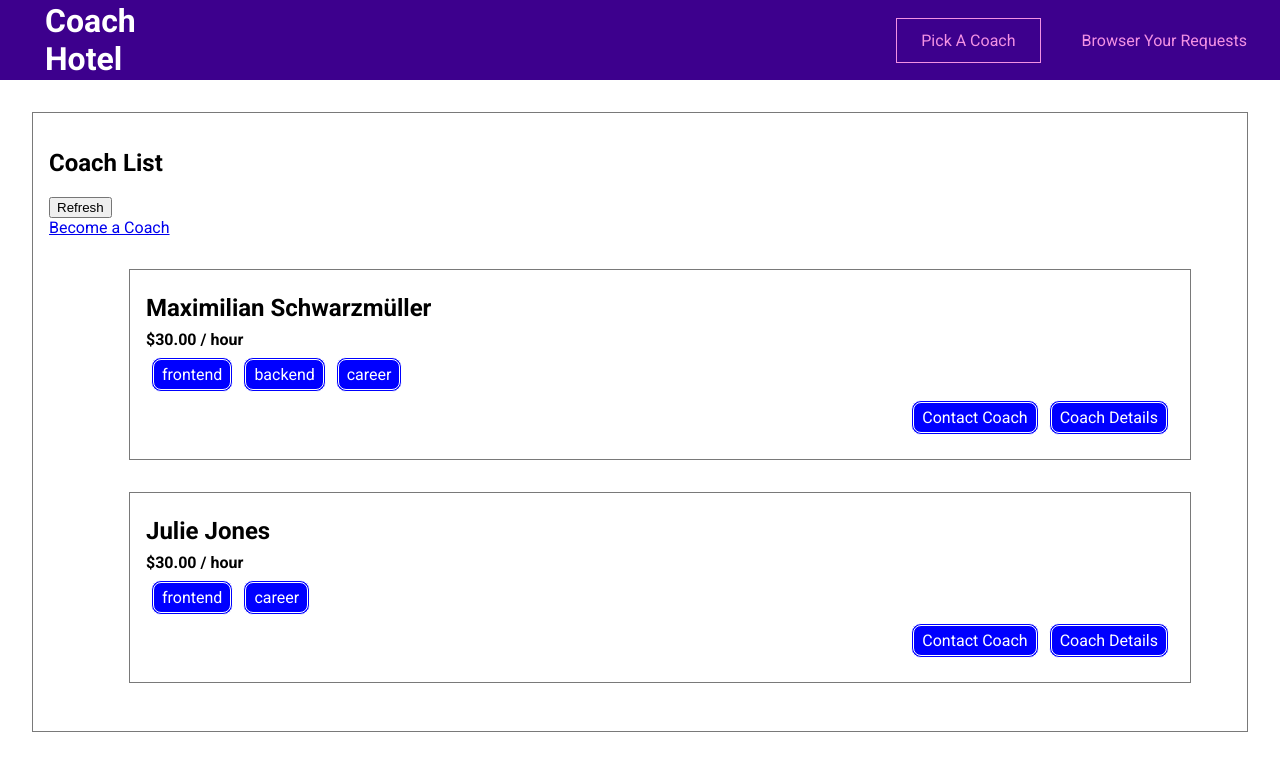
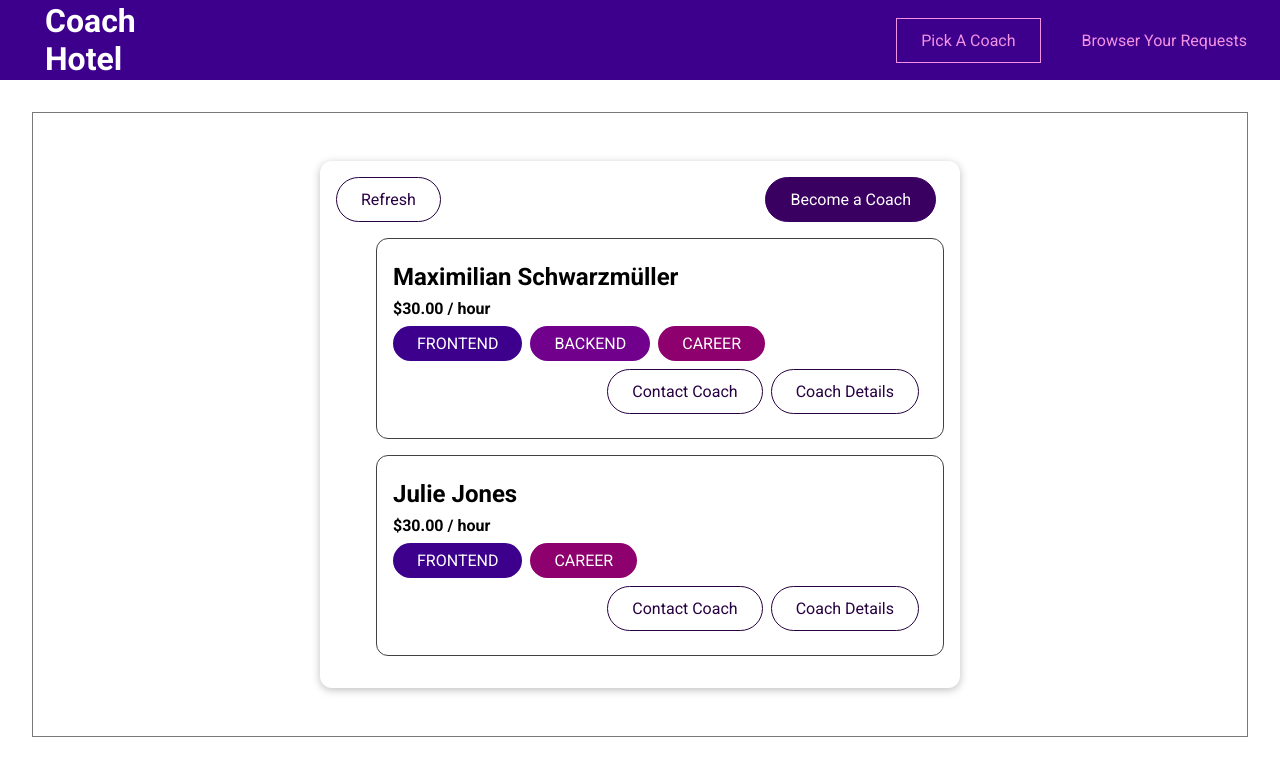
Before and after one commit to torenware/vue-course-main-proj, a Vue app: page /coaches in a window 1280 px wide. Shown: the top 776 px of the page. Built offline with nearby package versions, Linux system fonts and the light colour scheme.

Commit message:
Added base UI components and intergrated them

```diff
--- /dev/null
+++ b/src/components/UI/BaseBadge.vue
@@ -0,0 +1,56 @@
+<template>
+  <span class="badge" :class="type">{{ text }}</span>
+</template>
+
+<script lang="ts">
+import { defineComponent, computed } from 'vue'
+
+export default defineComponent({
+  props: {
+    title: {
+      type: String,
+      required: true
+    },
+    type: {
+      type: String,
+      required: false,
+      default: null,
+    }
+  },
+  setup(props) {
+    const text = computed(() => {
+      return props.title.toUpperCase();
+    });
+
+    return {
+      text
+    };
+  },
+})
+</script>
+
+<style scoped>
+.badge {
+  background-color: #ccc;
+  color: #252525;
+  border-radius: 30px;
+  padding: 0.5rem 1.5rem;
+  display: inline-block;
+  margin-right: 0.5rem;
+}
+
+.frontend {
+  background-color: #3d008d;
+  color: white;
+}
+
+.backend {
+  background-color: #71008d;
+  color: white;
+}
+
+.career {
+  background-color: #8d006e;
+  color: white;
+}
+</style>
--- /dev/null
+++ b/src/components/UI/BaseButton.vue
@@ -0,0 +1,103 @@
+<template>
+  <button v-if="!link" :class="btnClasses">
+    <slot>
+    </slot>
+  </button>
+  <router-link v-else :to="to" :class="btnClasses">
+    <slot>
+    </slot>
+  </router-link>
+
+
+</template>
+
+
+<script lang="ts">
+import { defineComponent, computed } from 'vue';
+
+type StylingMode = "flat" | "outline" | null;
+
+export default defineComponent({
+  props: {
+    link: {
+      type: Boolean,
+      required: false,
+      default: false
+    },
+    to: {
+      type: String,
+      required: false,
+      default: ''
+    },
+    mode: {
+      // styling mode
+      type: String as () => StylingMode,
+      required: false,
+      default: ''
+    },
+  },
+  setup(props) {
+
+    const btnClasses = computed(() => {
+      if (props.mode) {
+        return {
+          [props.mode]: true
+        };
+      }
+      else {
+        return {};
+      }
+    });
+
+    return {
+      btnClasses
+    };
+
+  },
+})
+</script>
+
+
+<style scoped>
+button,
+a {
+  text-decoration: none;
+  padding: 0.75rem 1.5rem;
+  font: inherit;
+  background-color: #3a0061;
+  border: 1px solid #3a0061;
+  color: white;
+  cursor: pointer;
+  border-radius: 30px;
+  margin-right: 0.5rem;
+  display: inline-block;
+}
+
+a:hover,
+a:active,
+button:hover,
+button:active {
+  background-color: lightblue;
+  color: darkblue;
+  border-color: lightblue;
+}
+
+.flat {
+  background-color: transparent;
+  color: #3a0061;
+  border: none;
+}
+
+.outline {
+  background-color: transparent;
+  border-color: #270041;
+  color: #270041;
+}
+
+.flat:hover,
+.flat:active,
+.outline:hover,
+.outline:active {
+  background-color: #edd2ff;
+}
+</style>
--- /dev/null
+++ b/src/components/UI/BaseCard.vue
@@ -0,0 +1,15 @@
+<template>
+  <div class='card'>
+    <slot></slot>
+  </div>
+</template>
+
+<style scoped>
+.card {
+  border-radius: 12px;
+  box-shadow: 0 2px 8px rgba(0, 0, 0, 0.26);
+  padding: 1rem;
+  margin: 2rem auto;
+  max-width: 40rem;
+}
+</style>
--- a/src/components/coaches/CoachItem.vue
+++ b/src/components/coaches/CoachItem.vue
@@ -1,22 +1,25 @@
 <template>
-  <base-container>
+  <li>
     <h3>{{fullName}}</h3>
     <h4>${{hourlyRate.toFixed(2)}} / hour</h4>
     <div>
-      <span v-for="area in areas" :key="area">{{area}}</span>
+      <base-badge v-for="area in areas" :key="area" :title="area" :type="area"/>
     </div>
     <div class="actions">
-      <router-link :to="coachContactLink">Contact Coach</router-link>
-      <router-link :to="coachLink">Coach Details</router-link>
+      <base-button :link="true" :to="coachContactLink" mode="outline">Contact Coach</base-button>
+      <base-button :link="true" :to="coachLink"  mode="outline">Coach Details</base-button>
+
     </div>
-  </base-container>
+  </li>
 </template>
 
 <script lang="ts">
 import { computed, defineComponent } from 'vue';
 import { useRoute } from 'vue-router';
+import BaseButton from '../UI/BaseButton.vue';
 
 export default defineComponent({
+  components: { BaseButton },
   props: {
     id: {
       type: String,
@@ -69,7 +72,7 @@ export default defineComponent({
 </script>
 
 <style scoped>
-
+/**
 .actions a, span {
   display: inline-block;
   border-style: double;
@@ -80,12 +83,14 @@ export default defineComponent({
   text-decoration: none;
   border-radius: 10px;
 }
+ */
 
 li {
   margin: 1rem 0;
   border: 1px solid #424242;
   border-radius: 12px;
   padding: 1rem;
+  list-style: none;
 }
 
 h3 {
--- a/src/components/pages/CoachList.vue
+++ b/src/components/pages/CoachList.vue
@@ -1,17 +1,22 @@
 <template>
-  <h2>Coach List</h2>
+  <base-card>
     <section>
       <div class="controls">
-      <button>Refresh</button>
+        <base-button mode="outline">
+          Refresh
+        </base-button>
         <div>
-        <router-link to="/register">Become a Coach</router-link>
+          <base-button :link="true" to="/register">
+            Become a Coach
+          </base-button>
         </div>
       </div>
     </section>
     <section>
       <ul>
-      <li v-for="coach in coachList" :key="coach.id">
         <coach-item
+          v-for="coach in coachList"
+          :key="coach.id"
           :id="coach.id"
           :first-name="coach.firstName"
           :last-name="coach.lastName"
@@ -19,9 +24,9 @@
           :areas="coach.areas"
           :hourly-rate="coach.hourlyRate"
         />
-      </li>
       </ul>
     </section>
+  </base-card>
 </template>
 
 <script lang="ts">
@@ -48,7 +53,8 @@ export default defineComponent({
 </script>
 
 <style scoped>
-li {
-  list-style: none;
+div.controls {
+  display: flex;
+  justify-content: space-between;
 }
 </style>
--- a/src/main.ts
+++ b/src/main.ts
@@ -3,10 +3,16 @@ import App from './App.vue';
 import routes from './routes';
 import store from './store';
 import BaseContainer from './components/UI/BaseContainer.vue';
+import BaseCard from './components/UI/BaseCard.vue';
+import BaseButton from './components/UI/BaseButton.vue';
+import BaseBadge from './components/UI/BaseBadge.vue';
 
 const app = createApp(App);
 
 app.component('base-container', BaseContainer);
+app.component('base-card', BaseCard);
+app.component('base-button', BaseButton);
+app.component('base-badge', BaseBadge);
 
 app.use(routes);
 app.use(store);
```
Lines whose indentation alone changed are shown as unchanged.
